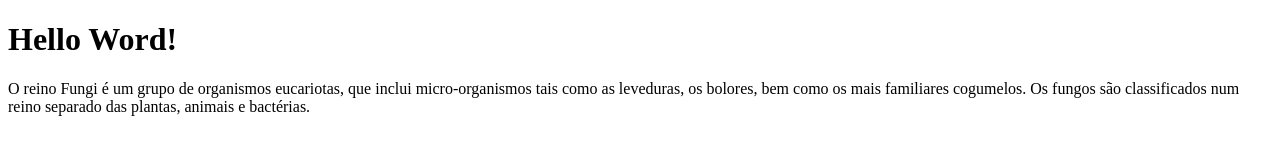
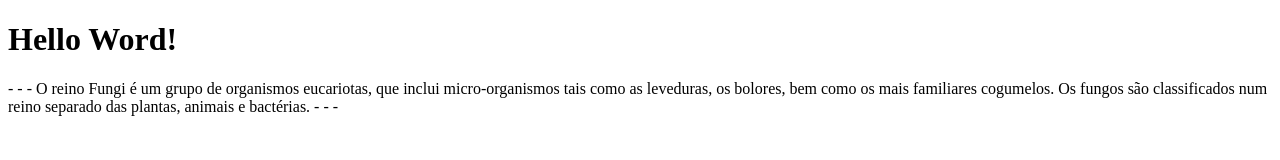
Before and after one commit to Vinicciuss/git-aula, a plain HTML site: page index.html in a window 1280 px wide. Drawn offline with Linux system fonts and the light colour scheme.

Commit message:
Traços adicionados

```diff
--- a/index.html
+++ b/index.html
@@ -8,11 +8,11 @@
 </head>
 <body>
     <h1>Hello Word!</h1>
-    <p>O reino Fungi é um grupo de organismos
+    <p> - - - O reino Fungi é um grupo de organismos
         eucariotas, que inclui micro-organismos
         tais como as leveduras, os bolores, bem
         como os mais familiares cogumelos. Os
         fungos são classificados num reino
-        separado das plantas, animais e bactérias. </p>
+        separado das plantas, animais e bactérias. - - -</p>
 </body>
 </html>
```
